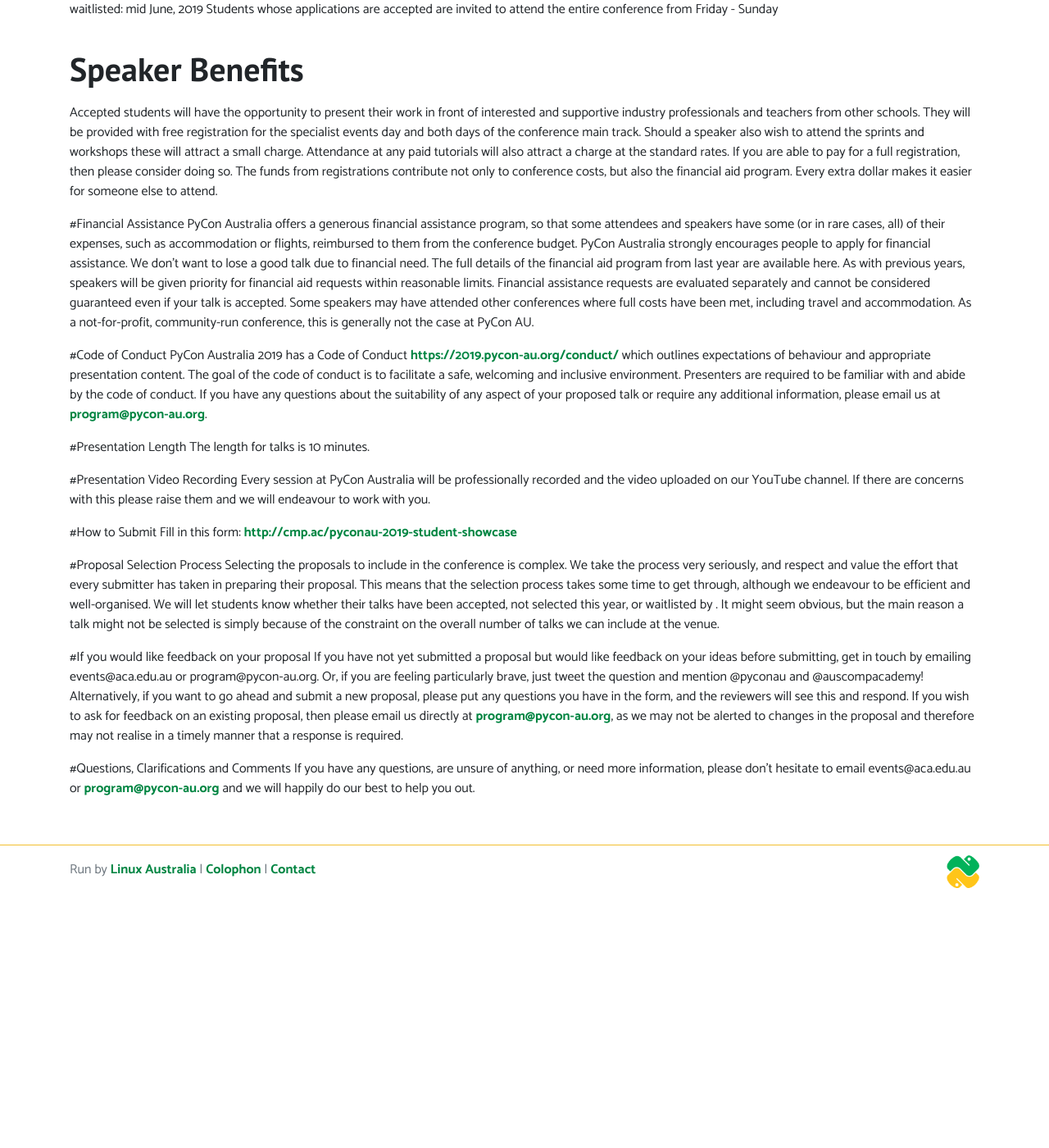
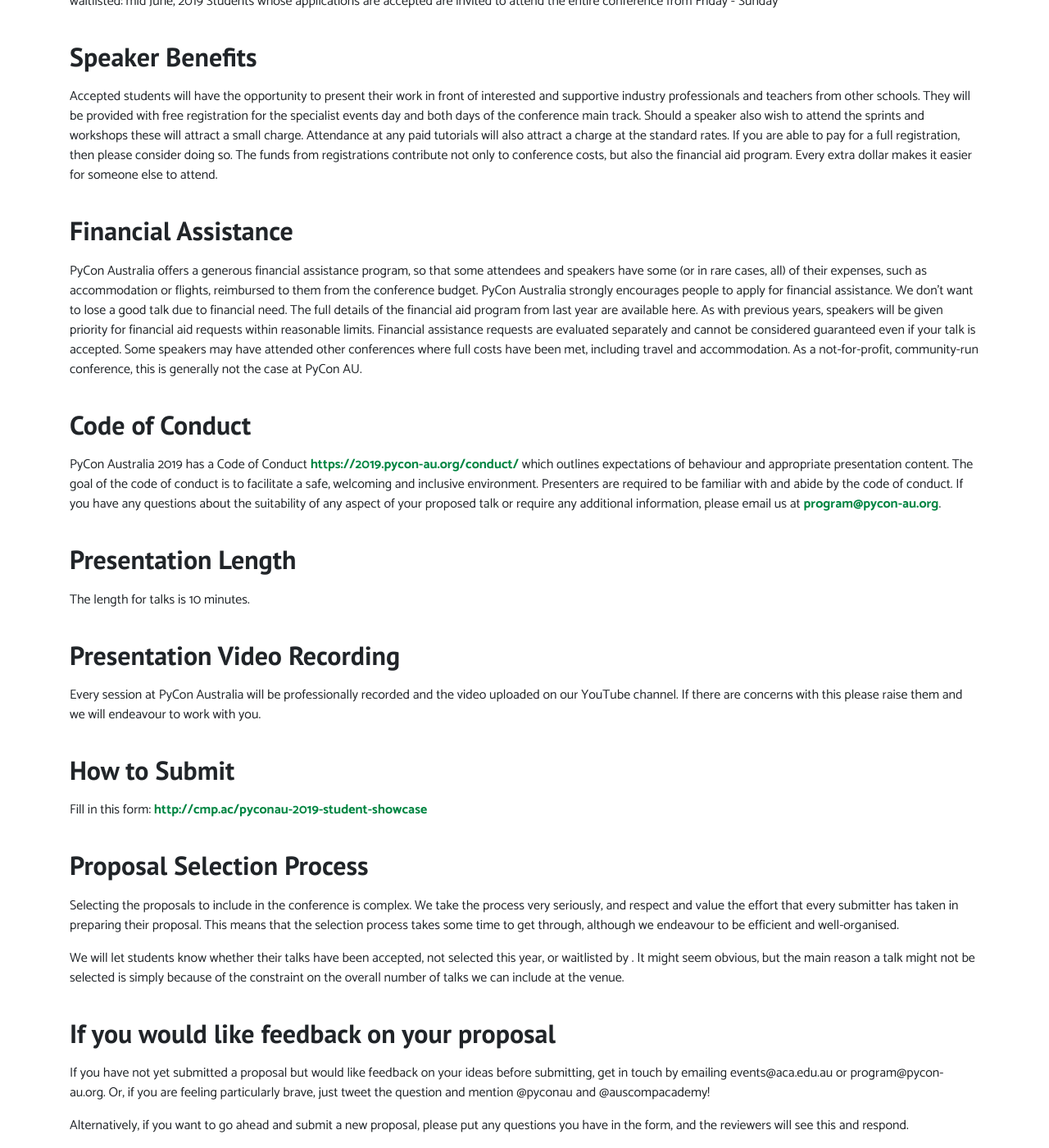
Before and after one commit to pyconau/2019.pycon-au.org, a Jekyll site: the page built from _pages/showcase.md, in a window 1280 px wide and 1400 px high, scrolled down 944 px. Shown: the whole window at 82% size. Built offline with Jekyll 4.4.1, drawn with Linux system fonts in a browser that asks for light colours; our own code applies the rules of GitHub Pages for plain Markdown files; before the commit the page ends 2035 px from its top, so only the background shows below that; some of the changed text lies outside the part shown.

Commit message:
fixing formatting

```diff
--- a/_pages/showcase.md
+++ b/_pages/showcase.md
@@ -6,41 +6,44 @@ From the main PyCon AU website:
 “We think that speaking at PyCon AU is a great experience, and prioritise having a broad cross-section of both presenters and topics. Our speakers come from a diverse range of ages, backgrounds, technical knowledge and experience. The topics covered are similarly broad, including different technical areas, topics of general community interest, education, introductory material and specialised areas such as data science and machine learning.”
 We are accepting 10 minute talks from students from year 7 to 12.
 
-# Important Dates
+## Important Dates
 Call for Proposals opens: Tuesday, 1st May 2019
 Proposal submission deadline: early June 2019
 Notification of whether proposals have been accepted, not accepted, or waitlisted: mid June, 2019
 Students whose applications are accepted are invited to attend the entire conference from Friday - Sunday
 
-# Speaker Benefits
+## Speaker Benefits
 Accepted students will have the opportunity to present their work in front of interested and supportive industry professionals and teachers from other schools. They will be provided with free registration for the specialist events day and both days of the conference main track. Should a speaker also wish to attend the sprints and workshops these will attract a small charge. Attendance at any paid tutorials will also attract a charge at the standard rates.
 If you are able to pay for a full registration, then please consider doing so. The funds from registrations contribute not only to conference costs, but also the financial aid program. Every extra dollar makes it easier for someone else to attend.
 
-#Financial Assistance
+## Financial Assistance
 PyCon Australia offers a generous financial assistance program, so that some attendees and speakers have some (or in rare cases, all) of their expenses, such as accommodation or flights, reimbursed to them from the conference budget. PyCon Australia strongly encourages people to apply for financial assistance. We don't want to lose a good talk due to financial need.
 The full details of the financial aid program from last year are available here. As with previous years, speakers will be given priority for financial aid requests within reasonable limits. Financial assistance requests are evaluated separately and cannot be considered guaranteed even if your talk is accepted.
 Some speakers may have attended other conferences where full costs have been met, including travel and accommodation. As a not-for-profit, community-run conference, this is generally not the case at PyCon AU.
 
-#Code of Conduct
+## Code of Conduct
 PyCon Australia 2019 has a Code of Conduct [https://2019.pycon-au.org/conduct/](https://2019.pycon-au.org/conduct/) which outlines expectations of behaviour and appropriate presentation content. The goal of the code of conduct is to facilitate a safe, welcoming and inclusive environment. Presenters are required to be familiar with and abide by the code of conduct. If you have any questions about the suitability of any aspect of your proposed talk or require any additional information, please email us at [program@pycon-au.org](mailto:program@pycon-au.org).
 
-#Presentation Length
+## Presentation Length
 The length for talks is 10 minutes.
 
-#Presentation Video Recording
+## Presentation Video Recording
 Every session at PyCon Australia will be professionally recorded and the video uploaded on our YouTube channel. If there are concerns with this please raise them and we will endeavour to work with you.
 
-#How to Submit
+## How to Submit
 Fill in this form: [http://cmp.ac/pyconau-2019-student-showcase](http://cmp.ac/pyconau-2019-student-showcase)
 
-#Proposal Selection Process
+## Proposal Selection Process
 Selecting the proposals to include in the conference is complex. We take the process very seriously, and respect and value the effort that every submitter has taken in preparing their proposal. This means that the selection process takes some time to get through, although we endeavour to be efficient and well-organised.
+
 We will let students know whether their talks have been accepted, not selected this year, or waitlisted by .
 It might seem obvious, but the main reason a talk might not be selected is simply because of the constraint on the overall number of talks we can include at the venue.
 
-#If you would like feedback on your proposal
+## If you would like feedback on your proposal
 If you have not yet submitted a proposal but would like feedback on your ideas before submitting, get in touch by emailing events@aca.edu.au or program@pycon-au.org. Or, if you are feeling particularly brave, just tweet the question and mention @pyconau and @auscompacademy!
+
 Alternatively, if you want to go ahead and submit a new proposal, please put any questions you have in the form, and the reviewers will see this and respond.
+
 If you wish to ask for feedback on an existing proposal, then please email us directly at [program@pycon-au.org](mailto:program@pycon-au.org), as we may not be alerted to changes in the proposal and therefore may not realise in a timely manner that a response is required.
 
 #Questions, Clarifications and Comments
```
